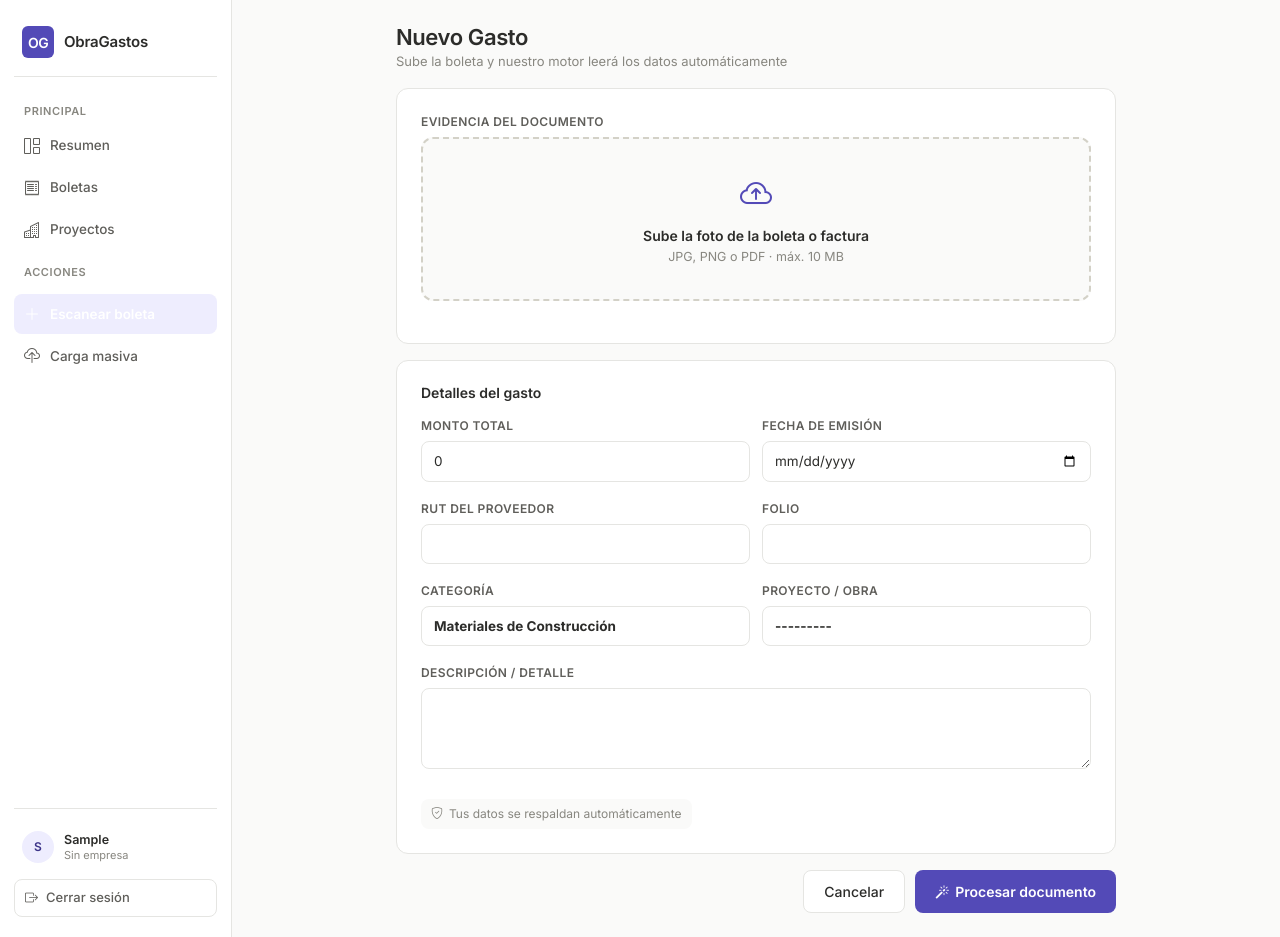
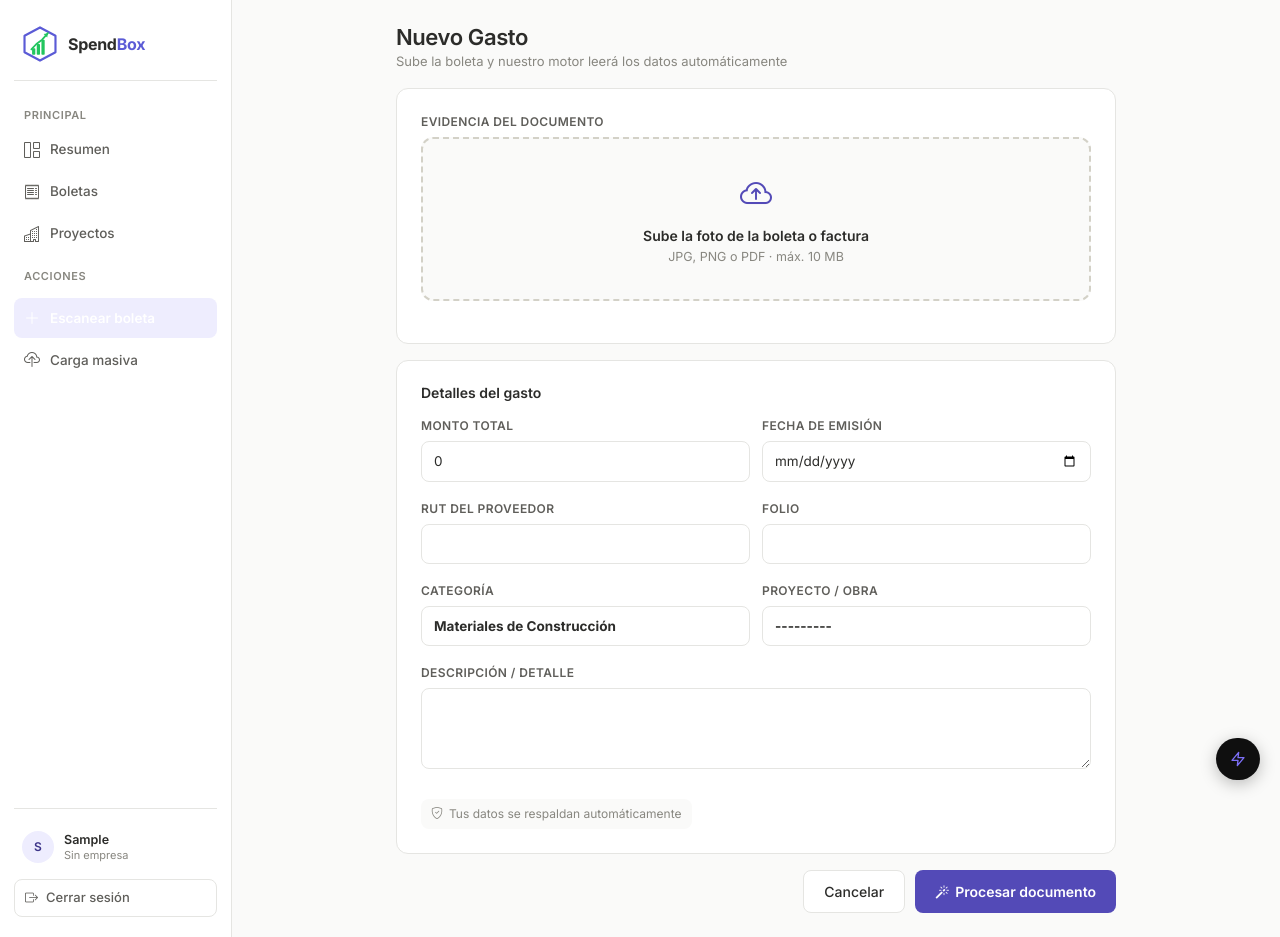
Before and after one commit to lordPobre/ObraGastos, a Django app: page /nuevo/ in a window 1280 px wide. Run offline with Django 5.2, Linux system fonts and the light colour scheme; the visitor is signed in with stand-in values (Sample User, id 1); data that the repository does not hold is empty.

Commit message:
Agregar logo

```diff
--- a/templates/base.html
+++ b/templates/base.html
@@ -5,7 +5,7 @@
     <meta charset="UTF-8">
     <meta name="viewport" content="width=device-width, initial-scale=1.0">
     <meta name="theme-color" content="#534AB7">
-    <title>{% block title %}ObraGastos · Control de Gastos de Construcción{% endblock %}</title>
+    <title>{% block title %}SpendBox · Control de Gastos de Construcción{% endblock %}</title>
 
     <link href="https://fonts.googleapis.com/css2?family=Inter:wght@400;500;600;700&display=swap" rel="stylesheet">
     <link href="https://cdn.jsdelivr.net/npm/bootstrap@5.3.0/dist/css/bootstrap.min.css" rel="stylesheet">
@@ -349,8 +349,25 @@
     <!-- SIDEBAR -->
     <aside class="col-auto sidebar" id="sidebar" style="width: 232px;">
         <div class="brand">
-            <div class="brand-logo">OG</div>
-            <div class="brand-name">ObraGastos</div>
+            <div class="brand-logo" style="background: none; width: 36px; height: 36px;">
+                <svg viewBox="0 0 100 100" xmlns="http://www.w3.org/2000/svg" width="36" height="36">
+                    <!-- Hexágono exterior -->
+                    <polygon points="50,4 93,27 93,73 50,96 7,73 7,27"
+                             fill="none" stroke="#5B5BD6" stroke-width="6" stroke-linejoin="round"/>
+                    <!-- Barras del gráfico -->
+                    <rect x="28" y="62" width="9" height="18" rx="2" fill="#22C55E"/>
+                    <rect x="41" y="50" width="9" height="30" rx="2" fill="#22C55E"/>
+                    <rect x="54" y="38" width="9" height="42" rx="2" fill="#22C55E"/>
+                    <!-- Flecha tendencia -->
+                    <polyline points="26,65 40,50 56,38 72,20"
+                              fill="none" stroke="#22C55E" stroke-width="5"
+                              stroke-linecap="round" stroke-linejoin="round"/>
+                    <polygon points="72,20 60,22 70,32" fill="#22C55E"/>
+                </svg>
+            </div>
+            <div class="brand-name" style="font-size: 16px; font-weight: 700; letter-spacing: -0.3px;">
+                <span style="color: var(--color-text-primary);">Spend</span><span style="color: #5B5BD6;">Box</span>
+            </div>
         </div>
 
         <nav class="nav-section-label">Principal</nav>
@@ -416,6 +433,69 @@
     </main>
 </div>
 
+<!-- Perseus Technology Badge -->
+<a href="https://perseustechnology.dev" target="_blank" rel="noopener noreferrer"
+   id="perseus-badge"
+   title="Desarrollado por Perseus Technology">
+    <div id="perseus-badge-inner">
+        <svg width="16" height="16" viewBox="0 0 24 24" fill="none" stroke="currentColor" stroke-width="2" stroke-linecap="round" stroke-linejoin="round">
+            <polygon points="13 2 3 14 12 14 11 22 21 10 12 10 13 2"/>
+        </svg>
+        <span id="perseus-text">Desarrollado por Perseus Technology</span>
+    </div>
+</a>
+
+<style>
+    #perseus-badge {
+        position: fixed;
+        bottom: 20px;
+        right: 20px;
+        z-index: 9999;
+        text-decoration: none;
+        border-radius: 50px;
+        background: #0f0f0f;
+        color: white;
+        box-shadow: 0 4px 16px rgba(0,0,0,0.25);
+        transition: all 0.3s cubic-bezier(0.34, 1.56, 0.64, 1);
+        overflow: hidden;
+        max-width: 44px;
+        cursor: pointer;
+    }
+    #perseus-badge:hover {
+        max-width: 280px;
+        box-shadow: 0 6px 24px rgba(0,0,0,0.35);
+        transform: translateY(-2px);
+    }
+    #perseus-badge-inner {
+        display: flex;
+        align-items: center;
+        gap: 10px;
+        padding: 12px 14px;
+        white-space: nowrap;
+    }
+    #perseus-badge svg {
+        flex-shrink: 0;
+        color: #7C6FF7;
+    }
+    #perseus-text {
+        font-size: 12px;
+        font-weight: 500;
+        font-family: 'Inter', sans-serif;
+        opacity: 0;
+        transition: opacity 0.2s ease 0.1s;
+        letter-spacing: 0.2px;
+    }
+    #perseus-badge:hover #perseus-text {
+        opacity: 1;
+    }
+    @media (max-width: 600px) {
+        #perseus-badge {
+            bottom: 16px;
+            right: 16px;
+        }
+    }
+</style>
+
 <script src="https://cdn.jsdelivr.net/npm/bootstrap@5.3.0/dist/js/bootstrap.bundle.min.js"></script>
 <script>
     function toggleSidebar() {
```
